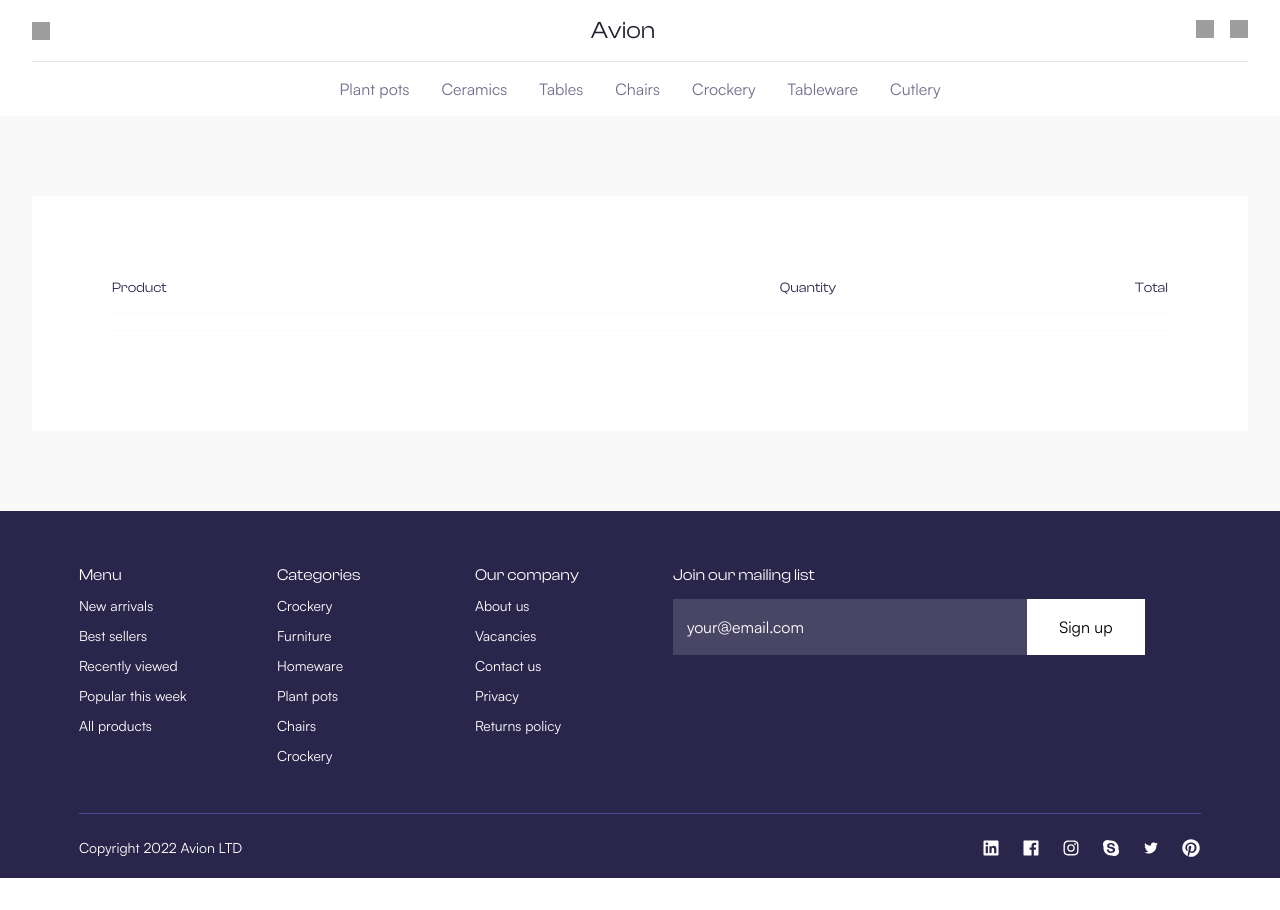
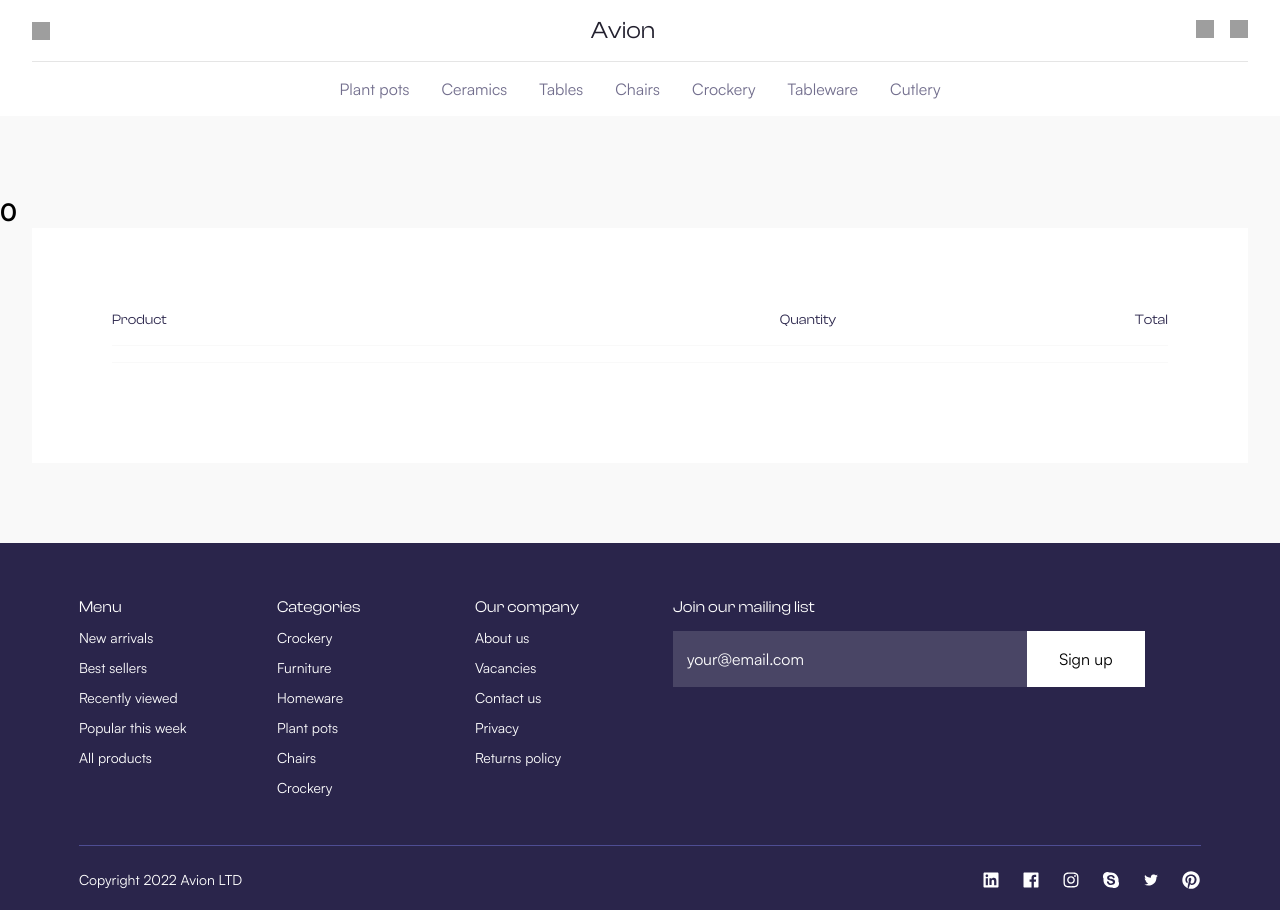
Before and after one commit to mayconndouglass/ecommerce-website-react, a React (Vite) app: page /cart in a window 1280 px wide. Before the commit the page ends 878 px from the top, so only its background shows below. Built offline with nearby package versions, Linux system fonts and the light colour scheme; grey boxes are pictures that could not be loaded.

Commit message:
fix: Cart component, linking

```diff
--- a/src/components/About/index.tsx
+++ b/src/components/About/index.tsx
@@ -1,15 +1,9 @@
-import { useEffect } from 'react'
-
 import { Button } from '../Button'
 import armchair from '/assets/images/armchair.png'
 
 import * as S from './styles'
 
 export const About = () => {
-
-    useEffect(() => {
-        window.scrollTo(0, 0)
-    }, [])
 
     return (
         <S.Container>
--- a/src/components/About/styles.ts
+++ b/src/components/About/styles.ts
@@ -31,11 +31,12 @@ export const Container = styled.section`
             font-weight: 400;
         }
 
-        Button {
+        a {
             margin-top: auto;
-            background-color: #f9f9f926;
-            a {
+
+            Button {
                 color: white;
+                background-color: #f9f9f926;
             }
         }
     }
--- a/src/components/Cart/index.tsx
+++ b/src/components/Cart/index.tsx
@@ -9,10 +9,11 @@ export const Cart = () => {
 
     return (
         <S.Container>
-            <Link to={'/cart'}><img src={iconCart} alt="Icon Card" /></Link>
-            {state.cartQuantity > 0 && (
-                <span>{state.cartQuantity}</span>
-            )}
+            <Link to={'/cart'}><img src={iconCart} alt="Icon Card" />
+                {state.cartQuantity > 0 && (
+                    <span>{state.cartQuantity}</span>
+                )}
+            </Link>
         </S.Container>
     )
 }
--- a/src/pages/Cart/components/Products/index.tsx
+++ b/src/pages/Cart/components/Products/index.tsx
@@ -11,6 +11,7 @@ export const Products = () => {
 
     return (
         <S.Container>
+            <h2>{state.totalPrice}</h2>
             <article className='container-products'>
                 <h1>Your shopping cart</h1>
                 <div className='titles'>
```
